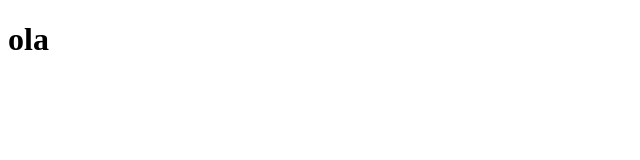
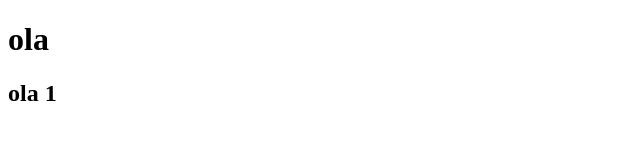
Before and after one commit to masfgroove/curso-git, a plain HTML site: page index.html in a window 1280 px wide. Shown: the full height of the page, 0-640 px from the left. Drawn offline with Linux system fonts and the light colour scheme.

Commit message:
Adicionando commit : 10

```diff
--- a/index.html
+++ b/index.html
@@ -8,5 +8,8 @@
 <body>
 
     <h1>ola</h1>
+<h2>ola 1</h2>
+
+
 </body>
 </html>
```
